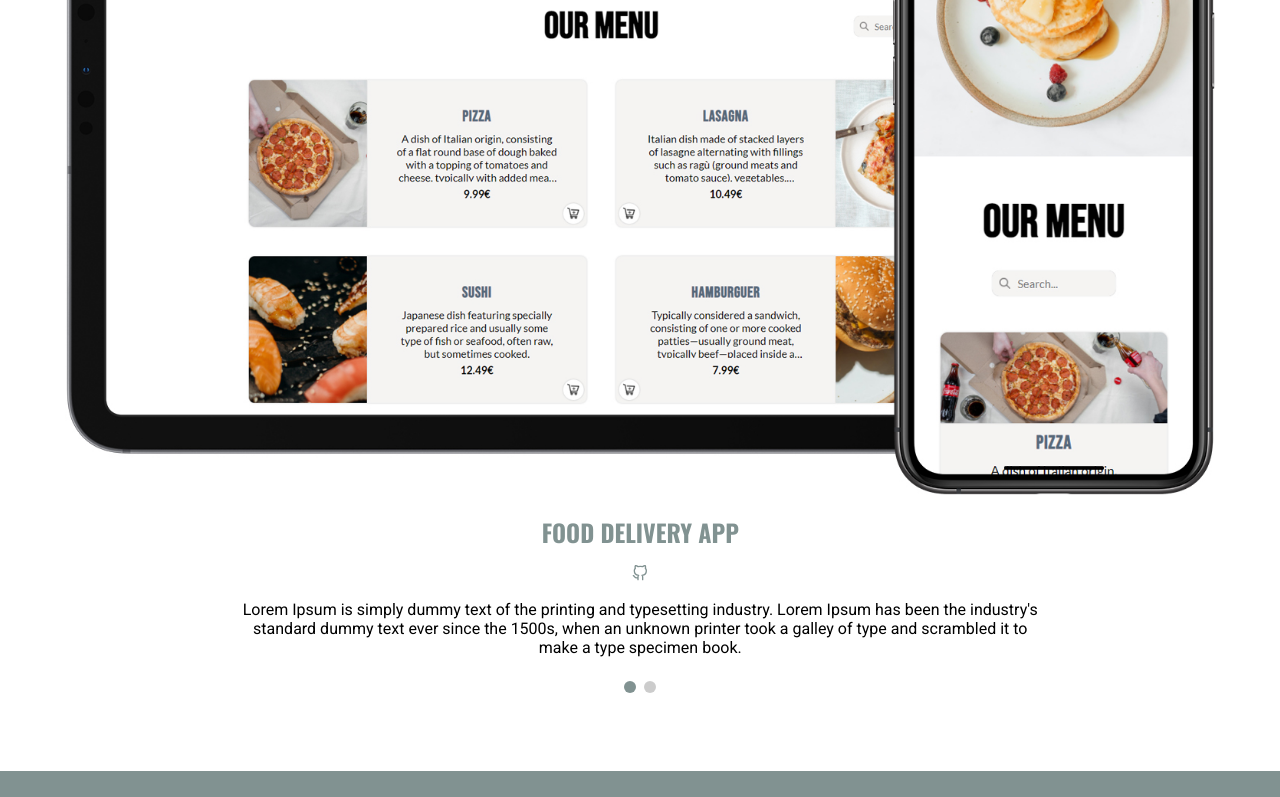
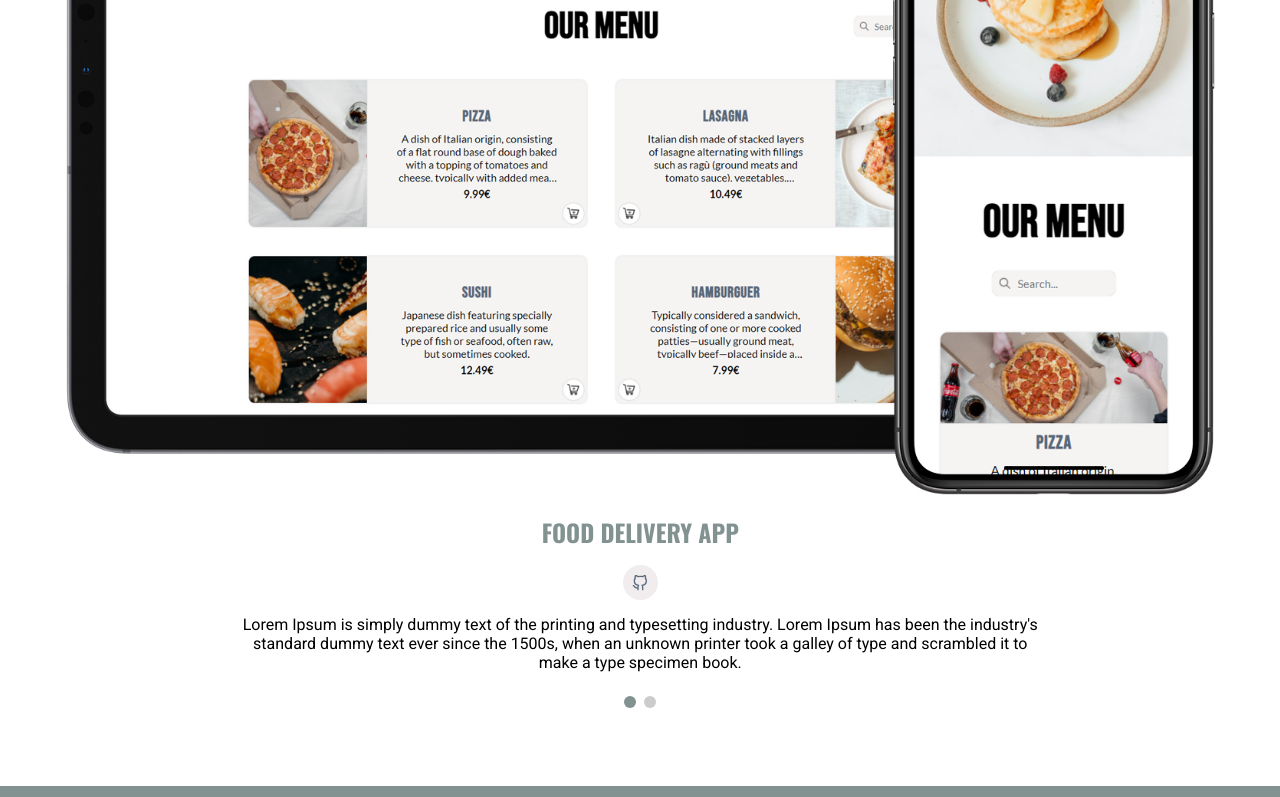
Before and after one commit to Raquel-Almeida/curriculum, a React (Create React App) app: page / in a window 1280 px wide. Shown: the part 2052-2849 px from the top of the page. Built offline with nearby package versions, Linux system fonts and the light colour scheme.

Commit message:
Portfolio Image Updated

```diff
--- a/src/components/Contacts/Contacts.module.scss
+++ b/src/components/Contacts/Contacts.module.scss
@@ -17,6 +17,7 @@
 
       &:hover {
         color: $secondaryColor;
+        transform: translateY(-3px);
       }
     }
 
--- a/src/components/Portfolio/Portfolio.module.scss
+++ b/src/components/Portfolio/Portfolio.module.scss
@@ -83,11 +83,19 @@
 
         .github_link {
           align-self: center;
-          color: $primaryColor;
+          color: $secondaryColor;
           transition: all 0.2s ease-in-out;
+          background-color: $backgroundColor;
+          width: 35px;
+          height: 35px;
+          border-radius: 50%;
+          display: flex;
+          align-items: center;
+          justify-content: center;
 
           &:hover {
-            color: $secondaryColor;
+            color: $backgroundColor;
+            background-color: $secondaryColor;
           }
         }
 
--- a/src/sass/_variables.module.scss
+++ b/src/sass/_variables.module.scss
@@ -3,5 +3,5 @@
 $titleFont: "Oswald", sans-serif;
 
 $primaryColor: #819291;
-$secondaryColor: #577291;
+$secondaryColor: #586a7c;
 $backgroundColor: #f1edee;
```
Also changed, not shown: src/assets/CurriculumDevices.jpg.
